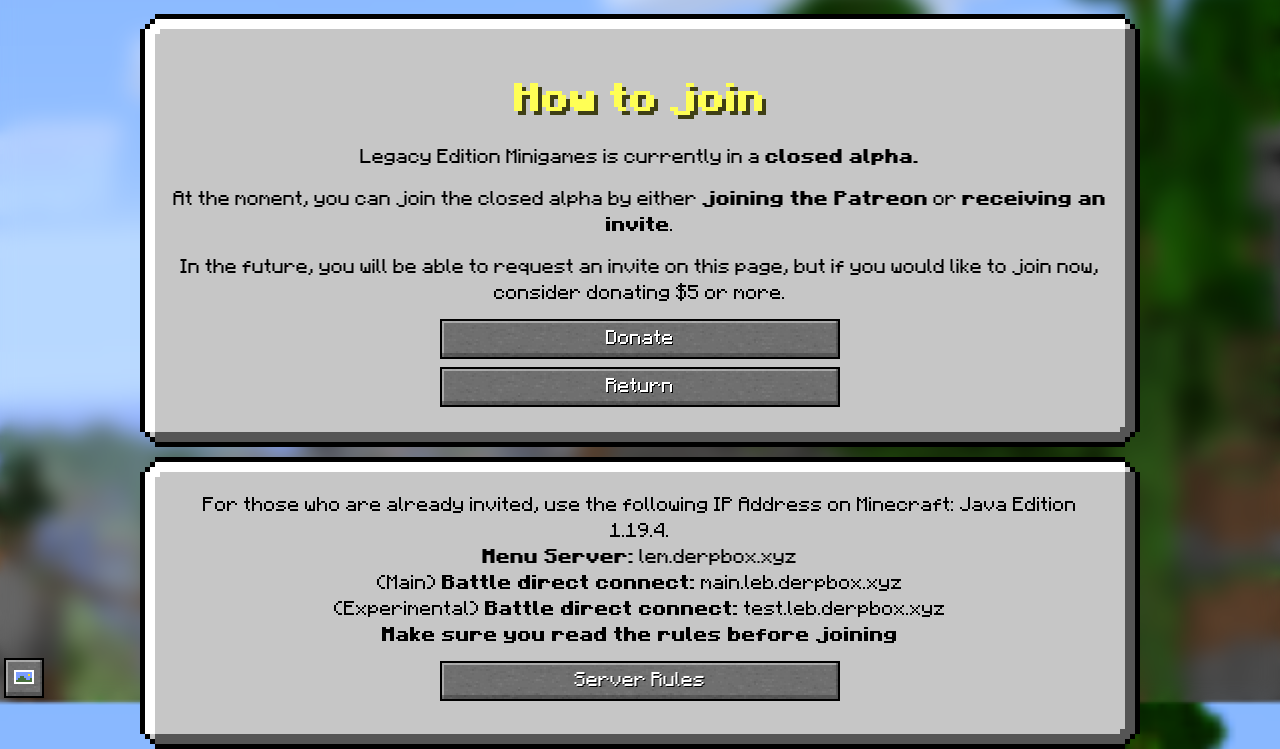
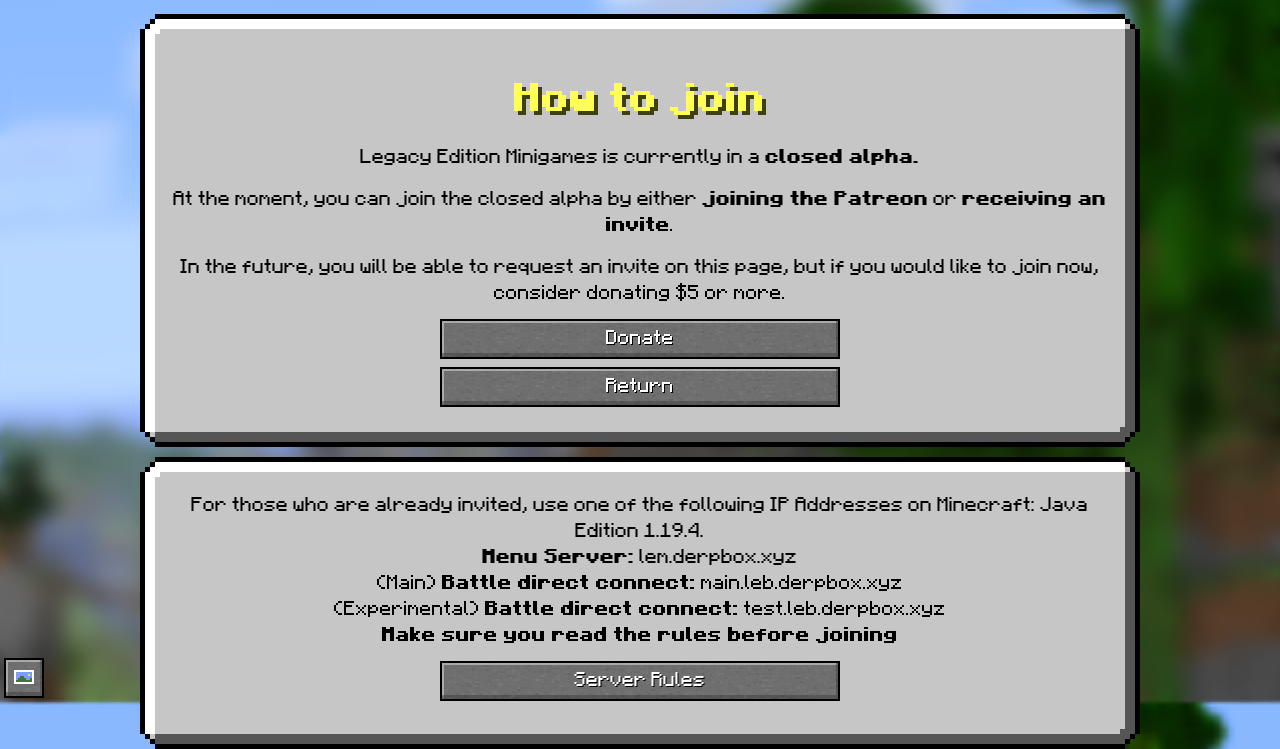
Before and after one commit to Legacy-Edition-Minigames/Website, a Jekyll site: the page built from join.html, in a window 1280 px wide. Shown: the part 198-947 px from the top of the page. Built offline with Jekyll 4.4.1, drawn with Linux system fonts in a browser that asks for light colours; some web fonts are replaced.

Commit message:
make it clear that access to the closed alpha is permanent

```diff
--- a/donate.html
+++ b/donate.html
@@ -26,6 +26,7 @@
     <img src="assets/patreon/small.png" class="pixelated"> Tier 2 Heart Cosmetic<br>
 	Ability to change your own spectator mob to be different from the host's settings<br>
 	Access to the closed alpha LEM server<br>
+	<div style="font-size: 0.85em;"><i>(Persistent! You will keep this perk even after you stop donating)</i><br></div>
 	Everything from previous tiers<br>
 	<a class="minecraft-button center" href="https://www.patreon.com/DBTDerpbox">Donate to this tier</a>
 </div>
--- a/join.html
+++ b/join.html
@@ -14,7 +14,7 @@
 		</div>
 </div>
 <div class="guibox center">
-	For those who are already invited, use the following IP Address on Minecraft: Java Edition 1.19.4.<br>
+	For those who are already invited, use one of the following IP Addresses on Minecraft: Java Edition 1.19.4.<br>
 	<b><span id="easter-egg" onclick="easterEgg()">Menu Server:</span></b> lem.derpbox.xyz<br>
 	(Main) <b>Battle direct connect:</b> main.leb.derpbox.xyz<br>
 	(Experimental) <b>Battle direct connect:</b> test.leb.derpbox.xyz<br>
```
